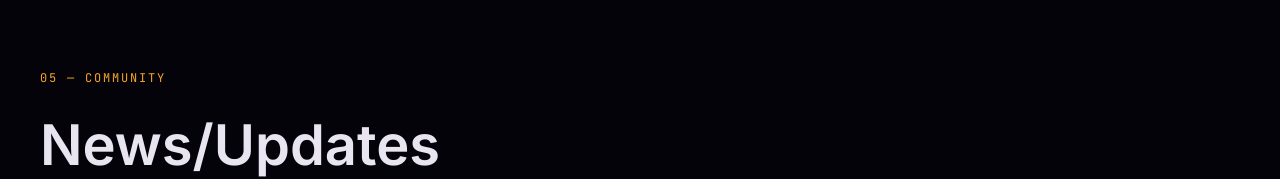
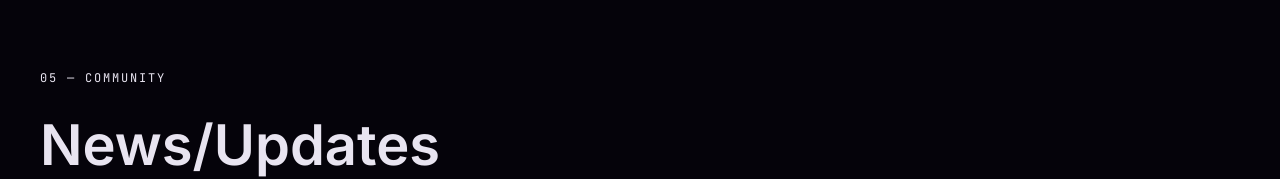
Before and after one commit to rajeshpotlia1/about, a React (Vite) app: page / in a window 1280 px wide. Shown: the part 3485-3664 px from the top of the page. Built offline with nearby package versions, Linux system fonts and the light colour scheme.

Commit message:
Improve community section text contrast

```diff
--- a/src/sections/CommunitySection.tsx
+++ b/src/sections/CommunitySection.tsx
@@ -46,7 +46,6 @@ export default function CommunitySection() {
 
   useEffect(() => {
     const ctx = gsap.context(() => {
-      // Header reveal
       const headers = sectionRef.current?.querySelectorAll(".reveal-header");
       if (headers) {
         gsap.from(headers, {
@@ -62,7 +61,6 @@ export default function CommunitySection() {
         });
       }
 
-      // Conference cards stagger
       if (cardsRef.current) {
         const cards = cardsRef.current.querySelectorAll(".conf-card");
         gsap.from(cards, {
@@ -89,10 +87,9 @@ export default function CommunitySection() {
       className="relative z-10 py-[clamp(80px,12vh,160px)] px-6 md:px-10 bg-space-deep"
     >
       <div className="max-w-[1200px] mx-auto">
-        {/* Header */}
         <SectionLabel
           text="05 — COMMUNITY"
-          className="reveal-header mb-6 block"
+          className="reveal-header mb-6 block text-starlight"
         />
         <h2
           className="reveal-header font-sans font-semibold text-starlight leading-tight mb-12"
@@ -101,7 +98,6 @@ export default function CommunitySection() {
           News/Updates
         </h2>
 
-        {/* Conference Cards */}
         <div ref={cardsRef} className="space-y-4 max-w-[600px]">
           {CONFERENCES.map((conf, i) => (
             <div
```
